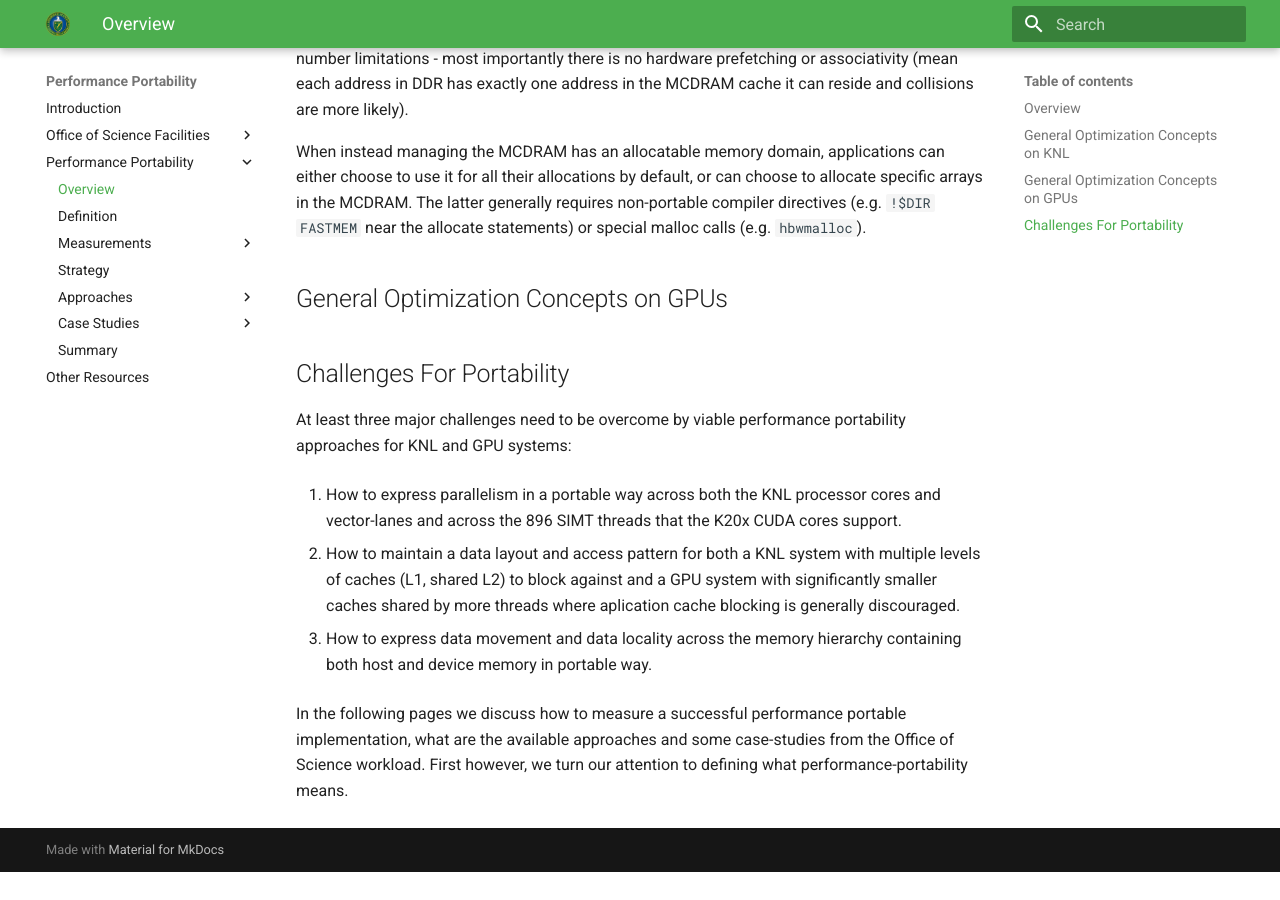
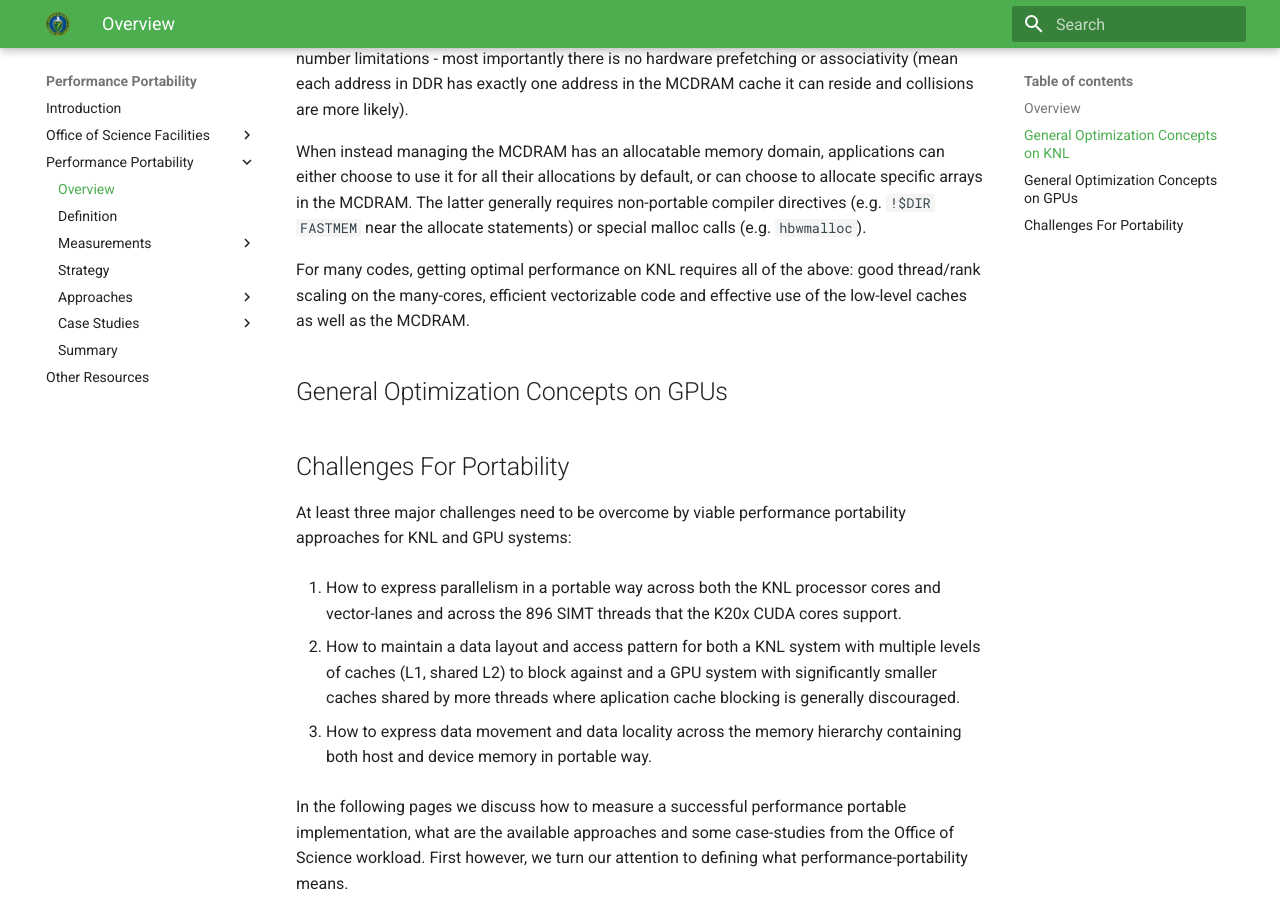
Before and after one commit to jrdeslippe/perfportsite, an MkDocs documentation site: the page built from docs/perfport/overview/index.md, in a window 1280 px wide and 900 px high, scrolled down 1988 px. Built offline with MkDocs 1.6.1 and Material for MkDocs 9.7.7, drawn with Linux system fonts in a browser that asks for light colours; old or Windows-style settings are respelled for this version of MkDocs; before the commit the page ends 2860 px from its top, so only the background shows below that.

Commit message:
A little bit of polish. Adding Raja

```diff
--- a/docs/perfport/overview/index.md
+++ b/docs/perfport/overview/index.md
@@ -54,6 +54,9 @@ When instead managing the MCDRAM has an allocatable memory domain, applications
 choose to allocate specific arrays in the MCDRAM. The latter generally requires non-portable compiler directives (e.g. `!$DIR FASTMEM` near the allocate
 statements) or special malloc calls (e.g. `hbwmalloc`).
 
+For many codes, getting optimal performance on KNL requires all of the above: good thread/rank scaling on the many-cores, efficient vectorizable code and effective use of the
+low-level caches as well as the MCDRAM.
+
 ## General Optimization Concepts on GPUs
 
 ## Challenges For Portability
```
